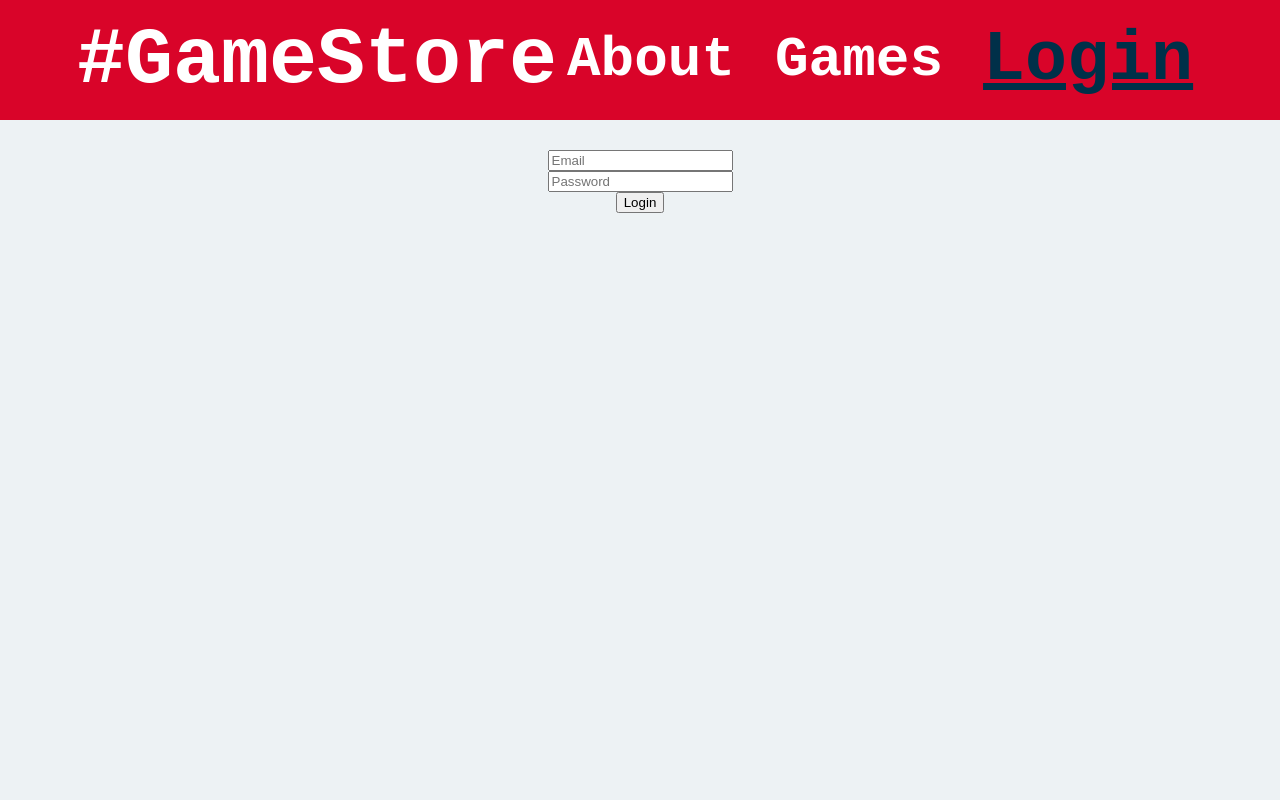
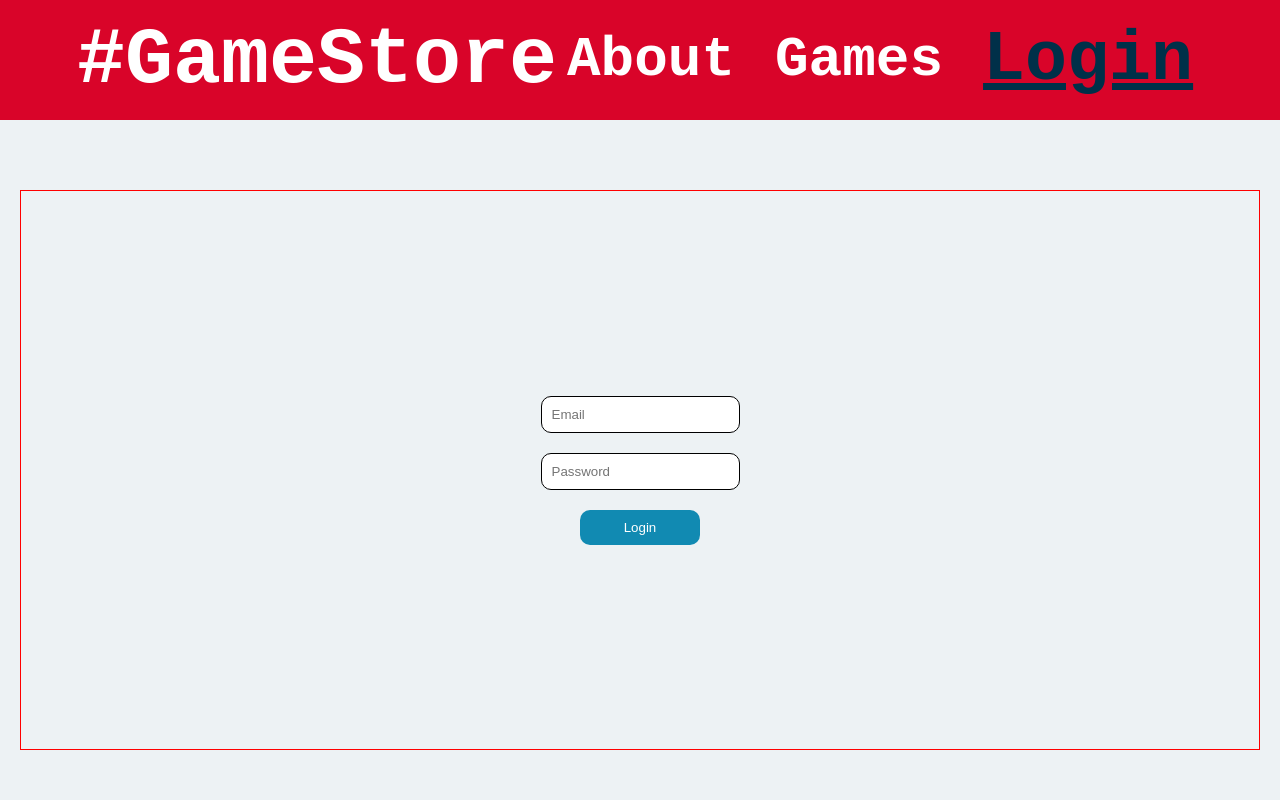
Before and after one commit to myildiz97/project-game-store, a React (Create React App) app in the folder client/: page /login in a window 1280 px wide. Shown: the top 800 px of the page. Built offline with nearby package versions, Linux system fonts and the light colour scheme.

Commit message:
css updated

```diff
--- a/client/src/index.css
+++ b/client/src/index.css
@@ -67,7 +67,7 @@ header nav a:first-of-type:hover {
   color: #118ab2;
 }
 
-header nav a:last-of-type:hover {
+header nav a:not(:nth-child(1)):hover {
   color: #003049;
 }
 
@@ -401,6 +401,44 @@ main {
 
 .buy button:hover {
   background: #118ab2;
+}
+
+.login {
+  min-height: calc(100vh - 240px);
+  border: 1px solid red;
+  display: grid;
+  place-content: center;
+  margin-top: 40px;
+  width: 100%;
+}
+
+.login-form, .login-inputs {
+  width: 100%;
+  display: flex;
+  flex-direction: column;
+  align-items: center;
+  justify-content: center;
+  gap: 20px;
+}
+
+.login-inputs input {
+  width: 100%;
+  border: 1px solid #000;
+  padding: 10px;
+  border-radius: 10px;
+}
+
+.login-form button {
+  width: 60%;
+  border: none;
+  background-color: #118ab2;
+  color: #fff;
+  padding: 10px 0;
+  border-radius: 10px;
+}
+
+.login-form button:hover {
+  opacity: 0.8;
 }
 
 /* Footer */
--- a/client/src/pages/Login.jsx
+++ b/client/src/pages/Login.jsx
@@ -14,10 +14,10 @@ const Login = () => {
     const data = { email, password };
 
     try {
-      const response = await axios.post("http://localhost:5000/login", data);
+      const response = await axios.post("https://project-game.onrender.com/login", data);
       const { message } = response.data;
       if (!message) {
-        console.log(response.data[0]);
+        // console.log(response.data[0]);
         navigate("/");
       } else {
         throw new Error("Wrong user");
@@ -35,8 +35,9 @@ const Login = () => {
   };
 
   return (
-    <>
-      <form onSubmit={handleSubmit}>
+    <div className="login">
+      <form onSubmit={handleSubmit} className="login-form">
+        <div className="login-inputs">
           <input
             type="email"
             name="email"
@@ -44,7 +45,6 @@ const Login = () => {
             value={email}
             onChange={(e) => setEmail(e.target.value)}
           />
-        <br />
           <input
             type="password"
             name="password"
@@ -52,11 +52,11 @@ const Login = () => {
             value={password}
             onChange={(e) => setPassword(e.target.value)}
           />
-        <br />
+        </div>
         <button type="submit">Login</button>
       </form>
       {wrong && <p>Wrong credentials</p>}
-    </>
+    </div>
   );
 };
 
```
Lines whose indentation alone changed are shown as unchanged.
